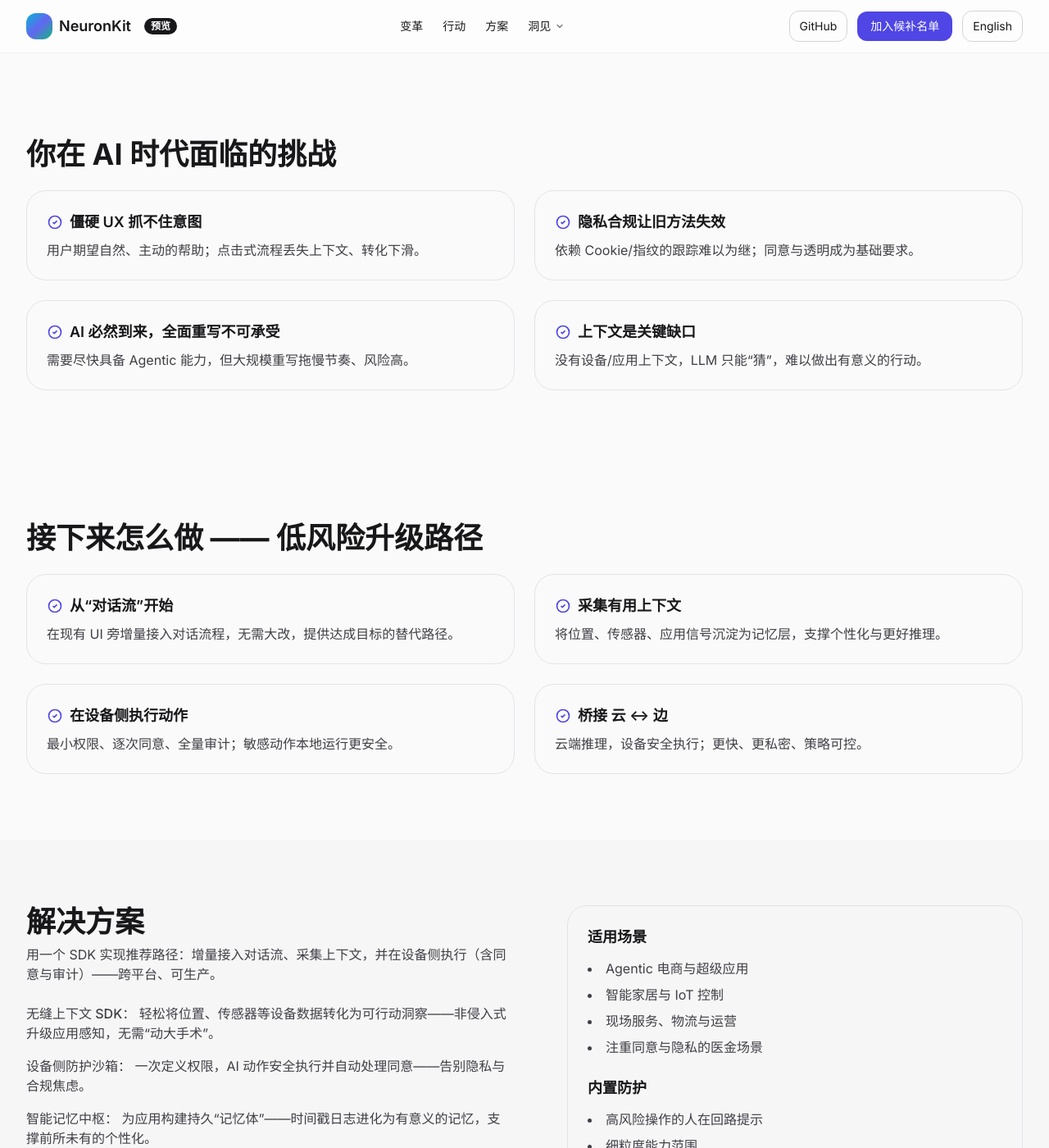
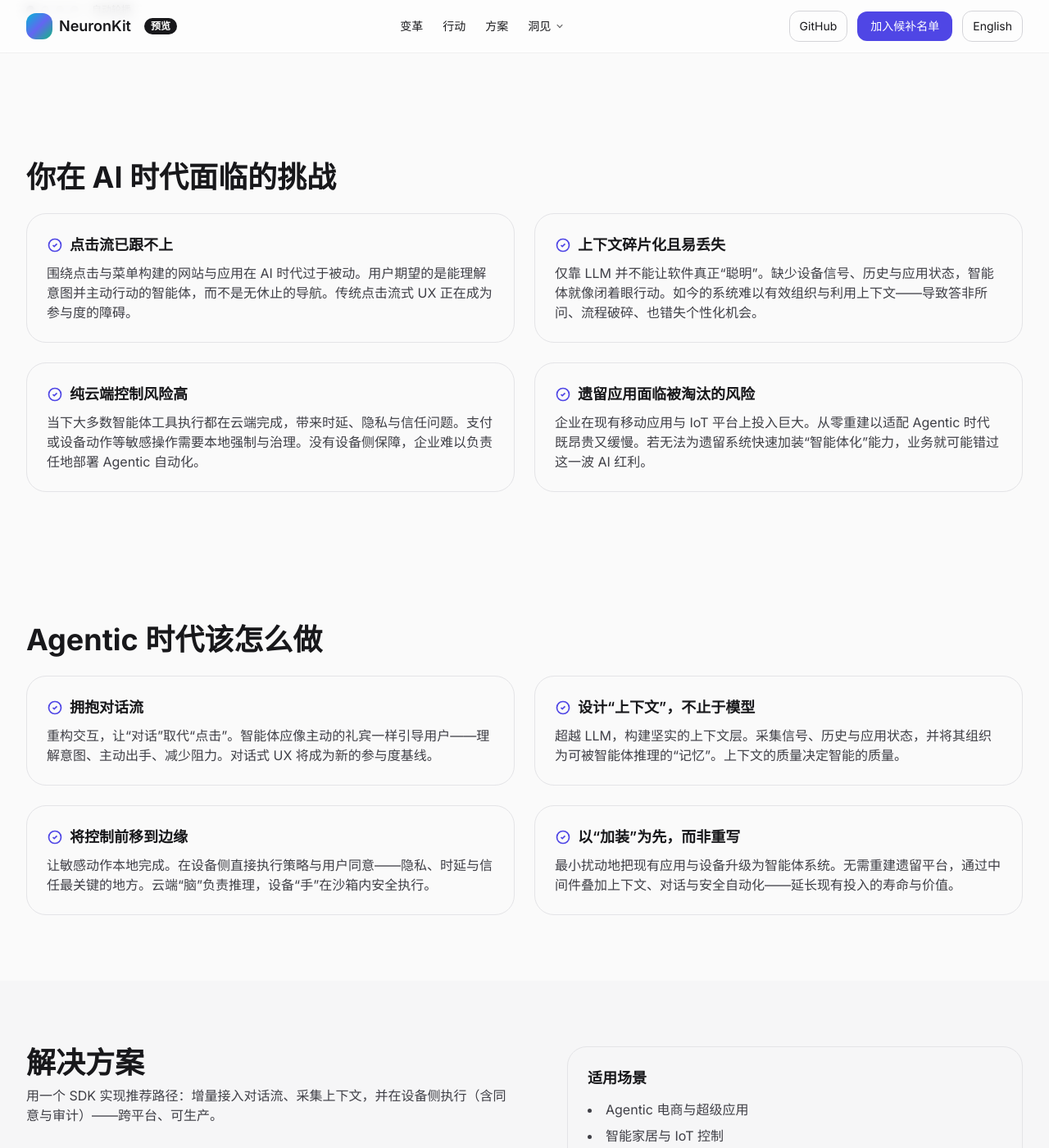
Before and after one commit to finogeeks/finogeeks.github.io, a Jekyll site: the page zh/neuronkit/index.html, which Jekyll copies as it is, in a window 1280 px wide and 1400 px high, scrolled down 661 px. Shown: the whole window at 82% size. Built offline with Jekyll 4.4.1, drawn with Linux system fonts in a browser that asks for light colours; nearby versions of some CDN libraries; some of the changed text lies outside the part shown.

Commit message:
update tagline and slogans

```diff
--- a/zh/neuronkit/index.html
+++ b/zh/neuronkit/index.html
@@ -121,10 +121,11 @@
           <!-- 标语对 -->
           <div class="mb-6">
             <h1 class="text-3xl sm:text-4xl md:text-5xl font-extrabold leading-snug md:leading-tight text-balance break-anywhere hyphens-auto">
-              将任何应用变成 Agent
+              应用觉醒，化身智能体
             </h1>
             <p class="mt-3 text-base sm:text-lg text-zinc-700 dark:text-zinc-300 max-w-xl md:max-w-2xl text-pretty break-anywhere hyphens-auto">
-              汇聚上下文、保障执行安全，解锁 Agentic 体验——连接云端智能与设备侧执行。
+              对话替代点击，智能直达体验。
+              让应用开口说话，主动服务，不再是冷冰冰的点击和菜单，而是能理解意图、直接行动的智能体。云端推理，本地执行，为你带来可信赖的对话式体验。
             </p>
           </div>
           <div id="hero-variants" class="relative">
@@ -215,30 +216,30 @@
         <div class="p-6 rounded-3xl border border-zinc-200 dark:border-zinc-800">
           <div class="flex items-center gap-2">
             <svg xmlns="http://www.w3.org/2000/svg" viewBox="0 0 24 24" fill="none" stroke="currentColor" stroke-width="2" class="h-5 w-5 text-indigo-600"><circle cx="12" cy="12" r="9"/><path d="M9 12l2 2 4-4"/></svg>
-            <h3 class="font-semibold text-lg">僵硬 UX 抓不住意图</h3>
+            <h3 class="font-semibold text-lg">点击流已跟不上</h3>
           </div>
-          <p class="mt-2 text-zinc-700 dark:text-zinc-300">用户期望自然、主动的帮助；点击式流程丢失上下文、转化下滑。</p>
+          <p class="mt-2 text-zinc-700 dark:text-zinc-300">围绕点击与菜单构建的网站与应用在 AI 时代过于被动。用户期望的是能理解意图并主动行动的智能体，而不是无休止的导航。传统点击流式 UX 正在成为参与度的障碍。</p>
         </div>
         <div class="p-6 rounded-3xl border border-zinc-200 dark:border-zinc-800">
           <div class="flex items-center gap-2">
             <svg xmlns="http://www.w3.org/2000/svg" viewBox="0 0 24 24" fill="none" stroke="currentColor" stroke-width="2" class="h-5 w-5 text-indigo-600"><circle cx="12" cy="12" r="9"/><path d="M9 12l2 2 4-4"/></svg>
-            <h3 class="font-semibold text-lg">隐私合规让旧方法失效</h3>
+            <h3 class="font-semibold text-lg">上下文碎片化且易丢失</h3>
           </div>
-          <p class="mt-2 text-zinc-700 dark:text-zinc-300">依赖 Cookie/指纹的跟踪难以为继；同意与透明成为基础要求。</p>
+          <p class="mt-2 text-zinc-700 dark:text-zinc-300">仅靠 LLM 并不能让软件真正“聪明”。缺少设备信号、历史与应用状态，智能体就像闭着眼行动。如今的系统难以有效组织与利用上下文——导致答非所问、流程破碎、也错失个性化机会。</p>
         </div>
         <div class="p-6 rounded-3xl border border-zinc-200 dark:border-zinc-800">
           <div class="flex items-center gap-2">
             <svg xmlns="http://www.w3.org/2000/svg" viewBox="0 0 24 24" fill="none" stroke="currentColor" stroke-width="2" class="h-5 w-5 text-indigo-600"><circle cx="12" cy="12" r="9"/><path d="M9 12l2 2 4-4"/></svg>
-            <h3 class="font-semibold text-lg">AI 必然到来，全面重写不可承受</h3>
+            <h3 class="font-semibold text-lg">纯云端控制风险高</h3>
           </div>
-          <p class="mt-2 text-zinc-700 dark:text-zinc-300">需要尽快具备 Agentic 能力，但大规模重写拖慢节奏、风险高。</p>
+          <p class="mt-2 text-zinc-700 dark:text-zinc-300">当下大多数智能体工具执行都在云端完成，带来时延、隐私与信任问题。支付或设备动作等敏感操作需要本地强制与治理。没有设备侧保障，企业难以负责任地部署 Agentic 自动化。</p>
         </div>
         <div class="p-6 rounded-3xl border border-zinc-200 dark:border-zinc-800">
           <div class="flex items-center gap-2">
             <svg xmlns="http://www.w3.org/2000/svg" viewBox="0 0 24 24" fill="none" stroke="currentColor" stroke-width="2" class="h-5 w-5 text-indigo-600"><circle cx="12" cy="12" r="9"/><path d="M9 12l2 2 4-4"/></svg>
-            <h3 class="font-semibold text-lg">上下文是关键缺口</h3>
+            <h3 class="font-semibold text-lg">遗留应用面临被淘汰的风险</h3>
           </div>
-          <p class="mt-2 text-zinc-700 dark:text-zinc-300">没有设备/应用上下文，LLM 只能“猜”，难以做出有意义的行动。</p>
+          <p class="mt-2 text-zinc-700 dark:text-zinc-300">企业在现有移动应用与 IoT 平台上投入巨大。从零重建以适配 Agentic 时代既昂贵又缓慢。若无法为遗留系统快速加装“智能体化”能力，业务就可能错过这一波 AI 红利。</p>
         </div>
       </div>
     </div>
@@ -247,35 +248,35 @@
   <!-- 接下来怎么做 -->
   <section class="py-12 md:py-20" id="next">
     <div class="max-w-7xl mx-auto px-4 sm:px-6 lg:px-8">
-      <h2 class="text-3xl md:text-4xl font-bold text-balance break-anywhere">接下来怎么做 —— 低风险升级路径</h2>
+      <h2 class="text-3xl md:text-4xl font-bold text-balance break-anywhere">Agentic 时代该怎么做</h2>
       <div class="mt-6 grid md:grid-cols-2 gap-6">
         <div class="p-6 rounded-3xl border border-zinc-200 dark:border-zinc-800">
           <div class="flex items-center gap-2">
             <svg xmlns="http://www.w3.org/2000/svg" viewBox="0 0 24 24" fill="none" stroke="currentColor" stroke-width="2" class="h-5 w-5 text-indigo-600"><circle cx="12" cy="12" r="9"/><path d="M9 12l2 2 4-4"/></svg>
-            <h3 class="font-semibold text-lg">从“对话流”开始</h3>
+            <h3 class="font-semibold text-lg">拥抱对话流</h3>
           </div>
-          <p class="mt-2 text-zinc-700 dark:text-zinc-300">在现有 UI 旁增量接入对话流程，无需大改，提供达成目标的替代路径。</p>
+          <p class="mt-2 text-zinc-700 dark:text-zinc-300">重构交互，让“对话”取代“点击”。智能体应像主动的礼宾一样引导用户——理解意图、主动出手、减少阻力。对话式 UX 将成为新的参与度基线。</p>
         </div>
         <div class="p-6 rounded-3xl border border-zinc-200 dark:border-zinc-800">
           <div class="flex items-center gap-2">
             <svg xmlns="http://www.w3.org/2000/svg" viewBox="0 0 24 24" fill="none" stroke="currentColor" stroke-width="2" class="h-5 w-5 text-indigo-600"><circle cx="12" cy="12" r="9"/><path d="M9 12l2 2 4-4"/></svg>
-            <h3 class="font-semibold text-lg">采集有用上下文</h3>
+            <h3 class="font-semibold text-lg">设计“上下文”，不止于模型</h3>
           </div>
-          <p class="mt-2 text-zinc-700 dark:text-zinc-300">将位置、传感器、应用信号沉淀为记忆层，支撑个性化与更好推理。</p>
+          <p class="mt-2 text-zinc-700 dark:text-zinc-300">超越 LLM，构建坚实的上下文层。采集信号、历史与应用状态，并将其组织为可被智能体推理的“记忆”。上下文的质量决定智能的质量。</p>
         </div>
         <div class="p-6 rounded-3xl border border-zinc-200 dark:border-zinc-800">
           <div class="flex items-center gap-2">
             <svg xmlns="http://www.w3.org/2000/svg" viewBox="0 0 24 24" fill="none" stroke="currentColor" stroke-width="2" class="h-5 w-5 text-indigo-600"><circle cx="12" cy="12" r="9"/><path d="M9 12l2 2 4-4"/></svg>
-            <h3 class="font-semibold text-lg">在设备侧执行动作</h3>
+            <h3 class="font-semibold text-lg">将控制前移到边缘</h3>
           </div>
-          <p class="mt-2 text-zinc-700 dark:text-zinc-300">最小权限、逐次同意、全量审计；敏感动作本地运行更安全。</p>
+          <p class="mt-2 text-zinc-700 dark:text-zinc-300">让敏感动作本地完成。在设备侧直接执行策略与用户同意——隐私、时延与信任最关键的地方。云端“脑”负责推理，设备“手”在沙箱内安全执行。</p>
         </div>
         <div class="p-6 rounded-3xl border border-zinc-200 dark:border-zinc-800">
           <div class="flex items-center gap-2">
             <svg xmlns="http://www.w3.org/2000/svg" viewBox="0 0 24 24" fill="none" stroke="currentColor" stroke-width="2" class="h-5 w-5 text-indigo-600"><circle cx="12" cy="12" r="9"/><path d="M9 12l2 2 4-4"/></svg>
-            <h3 class="font-semibold text-lg">桥接 云 ↔ 边</h3>
+            <h3 class="font-semibold text-lg">以“加装”为先，而非重写</h3>
           </div>
-          <p class="mt-2 text-zinc-700 dark:text-zinc-300">云端推理，设备安全执行；更快、更私密、策略可控。</p>
+          <p class="mt-2 text-zinc-700 dark:text-zinc-300">最小扰动地把现有应用与设备升级为智能体系统。无需重建遗留平台，通过中间件叠加上下文、对话与安全自动化——延长现有投入的寿命与价值。</p>
         </div>
       </div>
     </div>
```
Also changed, not shown: en/neuronkit/index.html (+17 -17 lines).
